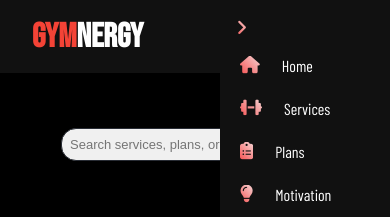
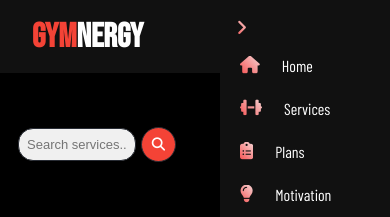
Before and after one commit to MaarufMeek/group7-gymnergy, a website: page index.html in a window 390 px wide. Both pictures are taken after a click on the button 375 px from the left and 34 px from the top of the page. Shown: the top 217 px of the page. Drawn offline with nearby package versions, Linux system fonts and the light colour scheme.

Commit message:
fixed search button not working in mobile displays

```diff
--- a/css/style.css
+++ b/css/style.css
@@ -1164,6 +1164,8 @@ select {
     top: 15%;
     right: 50%;
     transform: translateX(50%);
+    z-index: 9999;
+    transition: right 0.3s ease;
 }
 
 #searchBar {
@@ -1173,7 +1175,9 @@ select {
     font-size: 13px;
     max-width: 170px;
     height: 15px;
+    transition: max-width 0.3s ease;
 }
+
 
     .services-container {
         grid-template-columns: 1fr;
--- a/index.html
+++ b/index.html
@@ -19,7 +19,7 @@
         <div class="logo"><span>Gym</span>nergy</div>
         <!-- Search Bar -->
         <div class="search-container">
-            <input type="text" id="searchBar" placeholder="Search services, plans, or motivation..." aria-label="Search Gymnergy content"/>
+            <input type="text" id="searchBar" placeholder="Search services..." aria-label="Search Gymnergy content"/>
             <button type="button" id="searchBtn" aria-label="Search"><i class="fas fa-search"></i></button>
         </div>
         <!-- Sidebar -->
--- a/js/script.js
+++ b/js/script.js
@@ -68,7 +68,23 @@ document.addEventListener('DOMContentLoaded', () => {
     if (toggle) {
         toggle.addEventListener('click', () => {
             sidebar.classList.toggle('expanded');
-            toggle.innerHTML = sidebar.classList.contains('expanded') ? '<i class="fa fa-angle-right"></i>' : '<i class="fa fa-angle-left"></i>';
+            const searchContainer = document.querySelector('.search-container');
+            const search = document.getElementById('searchBar');
+
+            if(sidebar.classList.contains('expanded')) {
+                searchContainer.style.right = '70%';
+                search.style.maxWidth = '100px';
+            } else {
+                searchContainer.style.right = '50%';
+                search.style.maxWidth = '170px';
+            }
+
+            toggle.innerHTML =
+                sidebar
+                    .classList
+                    .contains('expanded') ?
+                    '<i class="fa fa-angle-right"></i>' :
+                    '<i class="fa fa-angle-left"></i>';
         });
     }
 
```
Lines whose indentation alone changed are shown as unchanged.
